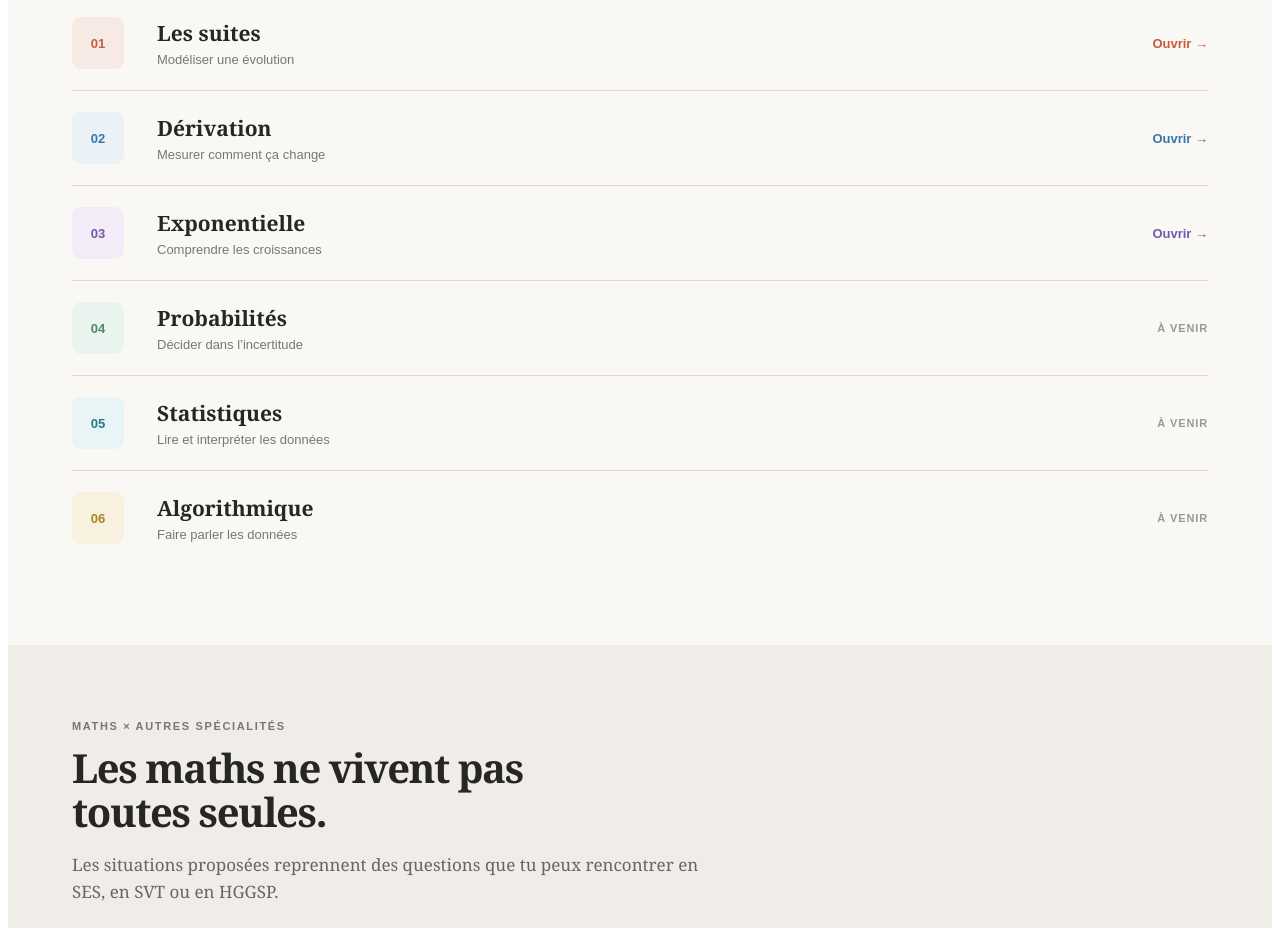
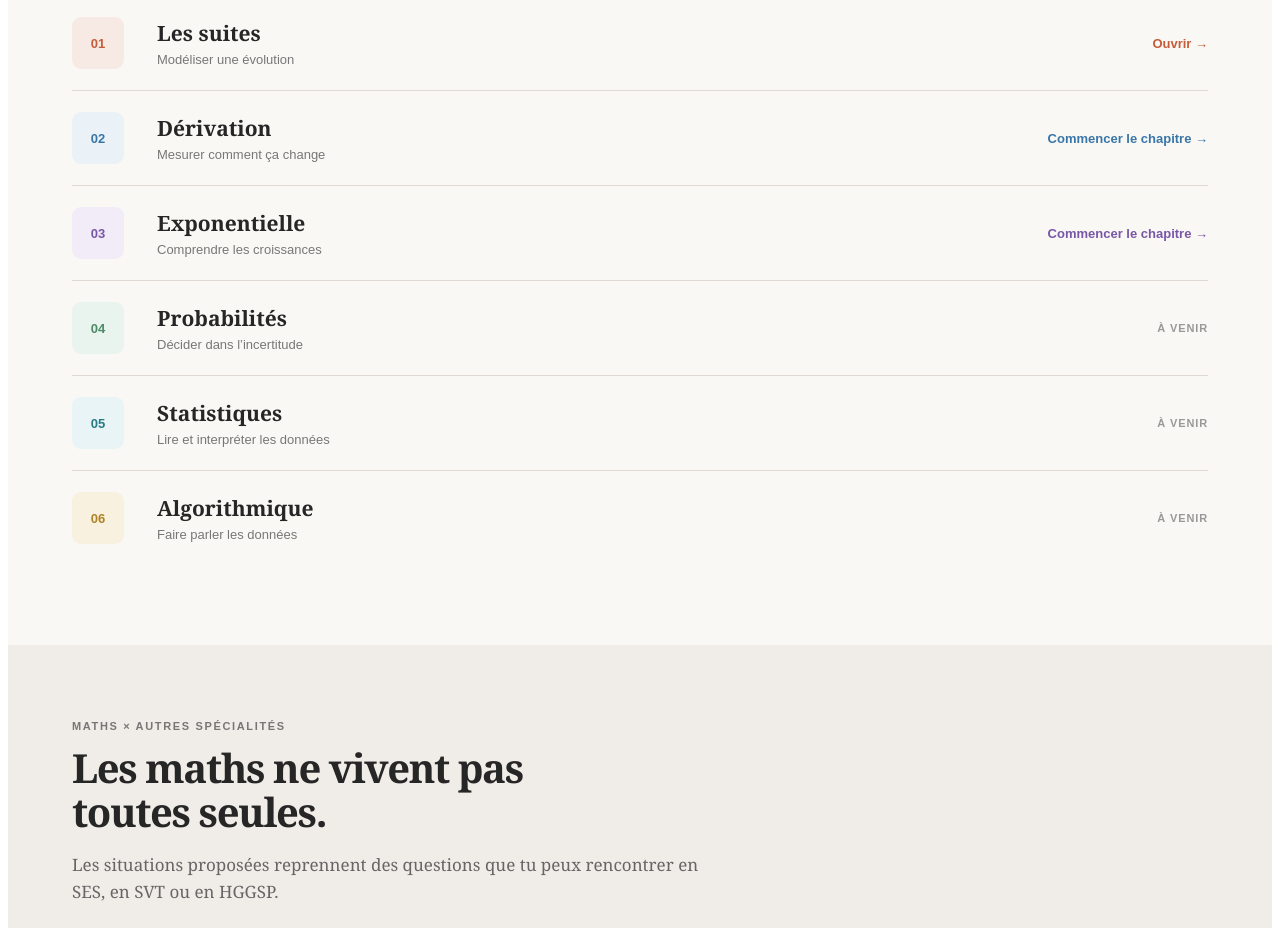
Before and after one commit to mr1968fr/atelier-maths, a Next.js app: page / in a window 1280 px wide. Shown: the part 1120-2048 px from the top of the page. Built offline with nearby package versions, Linux system fonts and the light colour scheme.

Commit message:
Clarification des boutons des chapitres

```diff
--- a/app/page.tsx
+++ b/app/page.tsx
@@ -475,7 +475,7 @@ export default function Home() {
                     fontWeight: 800,
                   }}
                 >
-                  Ouvrir →
+                  {chapter.number === '01' ? 'Ouvrir →' : 'Commencer le chapitre →'}
                 </Link>
               ) : (
                 <span
```
